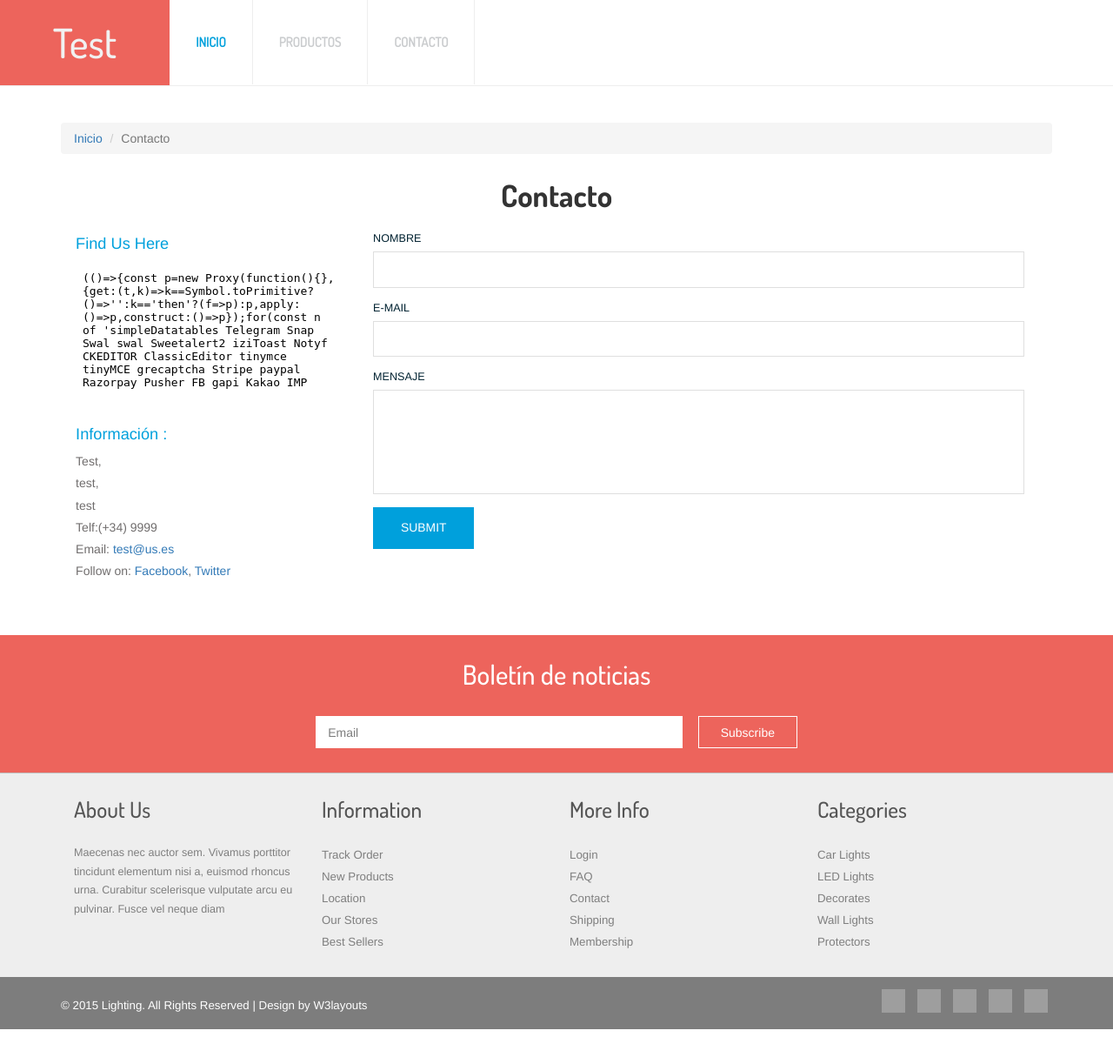
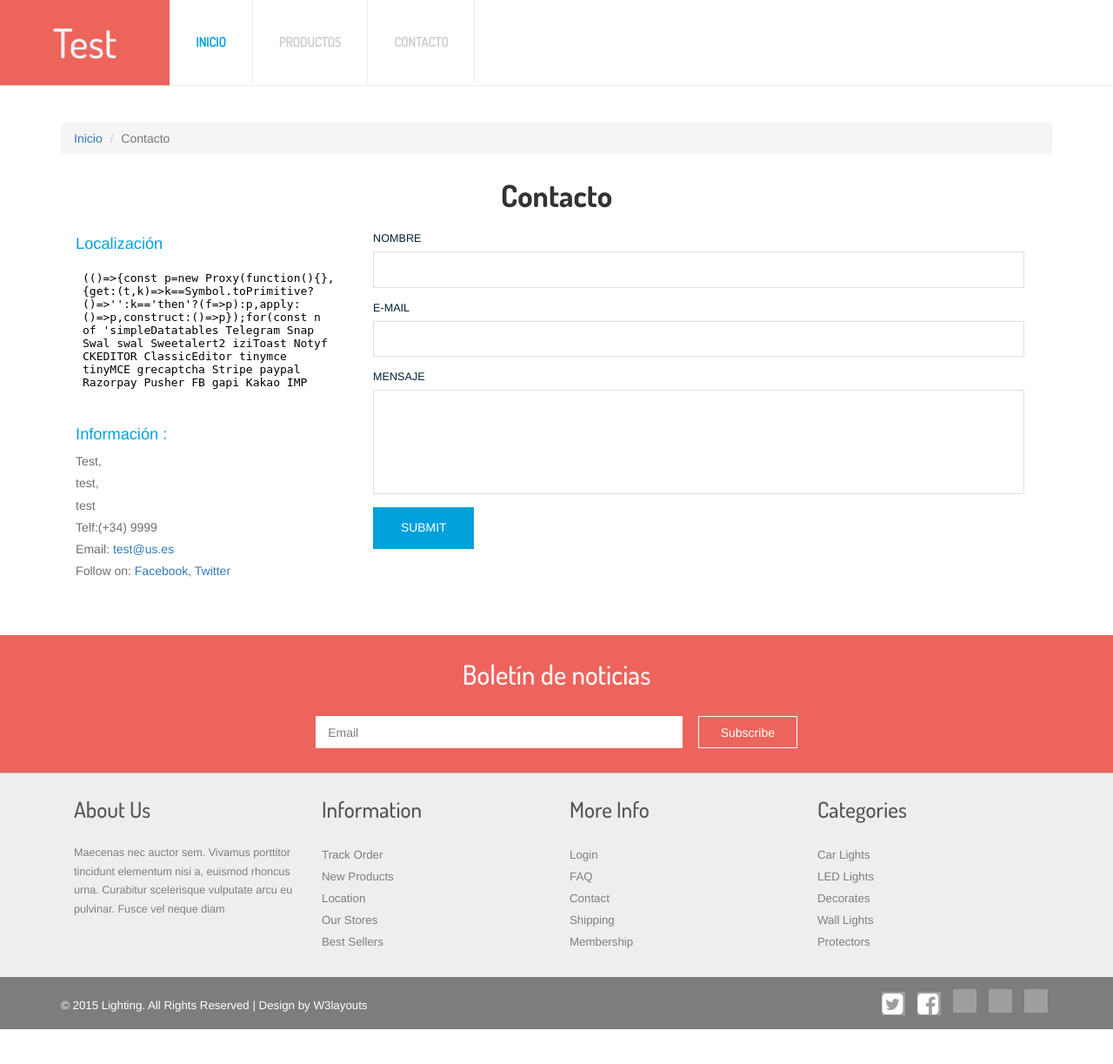
Before and after one commit to B0rjitaaa/jaretz-cms, a Django app: page /contact/ in a window 1280 px wide. Shown: the whole page at 87% size. Run offline with Django 3.2, Linux system fonts and the light colour scheme; data comes from the database, SQL or seed files in the repository; some libraries are stand-ins or nearby versions; grey boxes are pictures that could not be loaded.

Commit message:
Changed colors in the social icons. Translated info in contact page.

```diff
--- a/jaretz_cms/shop/templates/base.html
+++ b/jaretz_cms/shop/templates/base.html
@@ -138,8 +138,8 @@
          <p>© 2015 Lighting. All Rights Reserved | Design by  <a href="http://w3layouts.com/" target="_blank">W3layouts</a> </p>
        </div>
        <div class="social">
-          <a href="#"><i class="facebook"></i></a>
-          <a href="#"><i class="twitter"></i></a>
+          <a href="#"><i class="fa fa-twitter-square fa-2x"></i></a>
+          <a href="#"><i class="fa fa-facebook-square fa-2x"></i></a>
           <a href="#"><i class="dribble"></i></a>
           <a href="#"><i class="google"></i></a>
           <a href="#"><i class="youtube"></i></a>
--- a/jaretz_cms/shop/templates/contact.html
+++ b/jaretz_cms/shop/templates/contact.html
@@ -14,7 +14,7 @@
 		  	<div class="section group">
 				<div class="col-md-6 span_1_of_3">
 					<div class="contact_info">
-			    	 	<h4>Find Us Here</h4>
+			    	 	<h4>Localización</h4>
 			    	 		<div class="map">
 					   			<iframe src="https://maps.google.co.in/maps?f=q&amp;source=s_q&amp;hl=en&amp;geocode=&amp;q=Lighthouse+Point,+FL,+United+States&amp;aq=4&amp;oq=light&amp;sll=26.275636,-80.087265&amp;sspn=0.04941,0.104628&amp;ie=UTF8&amp;hq=&amp;hnear=Lighthouse+Point,+Broward,+Florida,+United+States&amp;t=m&amp;z=14&amp;ll=26.275636,-80.087265&amp;output=embed"></iframe>
 					   		</div>
@@ -54,7 +54,6 @@
 						   		<span><input type="submit" class="mybutton" value="Submit"></span>
 						  </div>
 					    </form>
-
 				    </div>
   				</div>
 		  	</div>
--- a/jaretz_cms/static/css/style.css
+++ b/jaretz_cms/static/css/style.css
@@ -571,6 +571,12 @@ background: url('../../media/images/assets/social.png') no-repeat 0px 0px;
 display: inline-block;
 margin:0 5px;
 }
+.social a{
+	color:white;
+}
+.social a:hover{
+	color:black;
+}
 a i.facebook{
 background-position:-3px -2px;
 }
```
Lines whose indentation alone changed are shown as unchanged.
